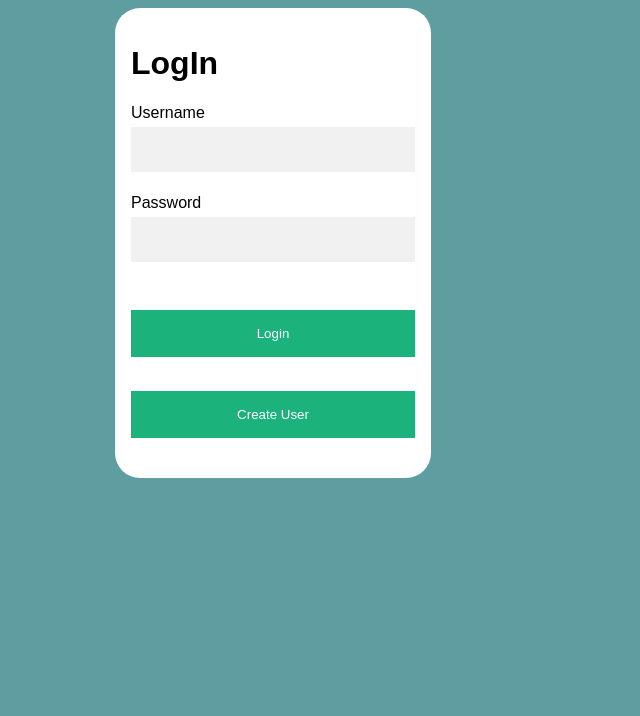
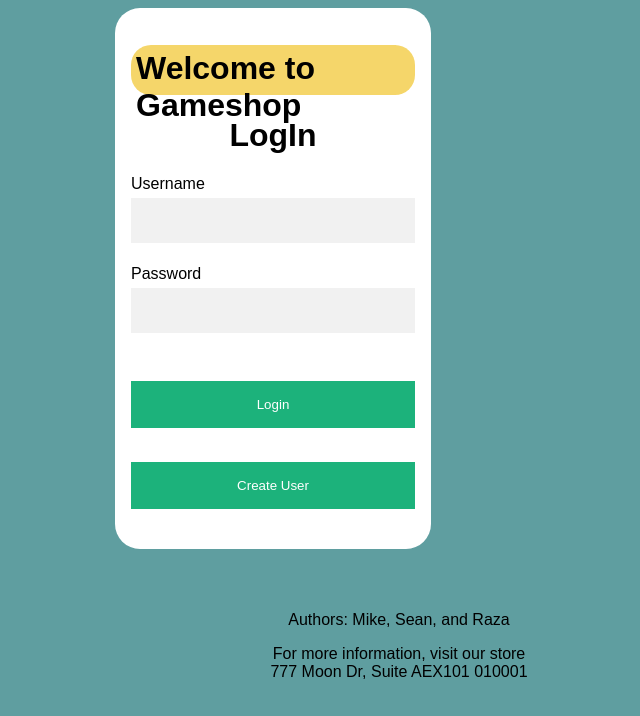
Before and after one commit to raza-bot2022/p2-GameShop-FrontEnd-1, a plain HTML site: page index.html in a window 1280 px wide. Shown: the whole page, without its empty margins (367-1007 px from the left). Drawn offline with Linux system fonts and the light colour scheme.

Commit message:
modified the index.html/login page

```diff
--- a/LogIn.html
+++ b/index.html
@@ -126,6 +126,17 @@
         background-color: #f1f1f1;
         text-align: center;
       }
+
+      footer {
+        text-align: center;
+        color: black;
+        padding: 16px;
+
+        width: 25%;
+        margin-top:30px;
+        margin-left:600px;
+        border-radius: 25px;
+      }
     </style>
 
     <script src="auth.js" defer></script>
@@ -133,7 +144,9 @@
   </head>
   <body>
     <div class="container">
-      <h1>LogIn</h1>
+      <h1 style="background-color: rgb(245, 214, 106); height:50px; border-radius: 20px; padding:5px ">Welcome to Gameshop</h1>
+      <h1 style="text-align: center;">LogIn</h1>
+
 
       <label for="username">Username</label>
       <input type="text" name="username" id="username" required/>
@@ -151,7 +164,15 @@
       <form  action="createUser.html">
         <button class=" loginbtn" id="createuser" type="submit">Create User</button>
       </form>
+
+
     </div>
+
+    <footer>
+      <p>Authors: Mike, Sean, and Raza</p>
+      <a style ="color: black;">For more information, visit our store</a><br>
+      <a style="color: black;">777 Moon Dr, Suite AEX101 010001</a>
+    </footer>
 
     <section id="msg"></section>
   </body>
```
Also changed, not shown: homePage.html (+2 -2 lines).
